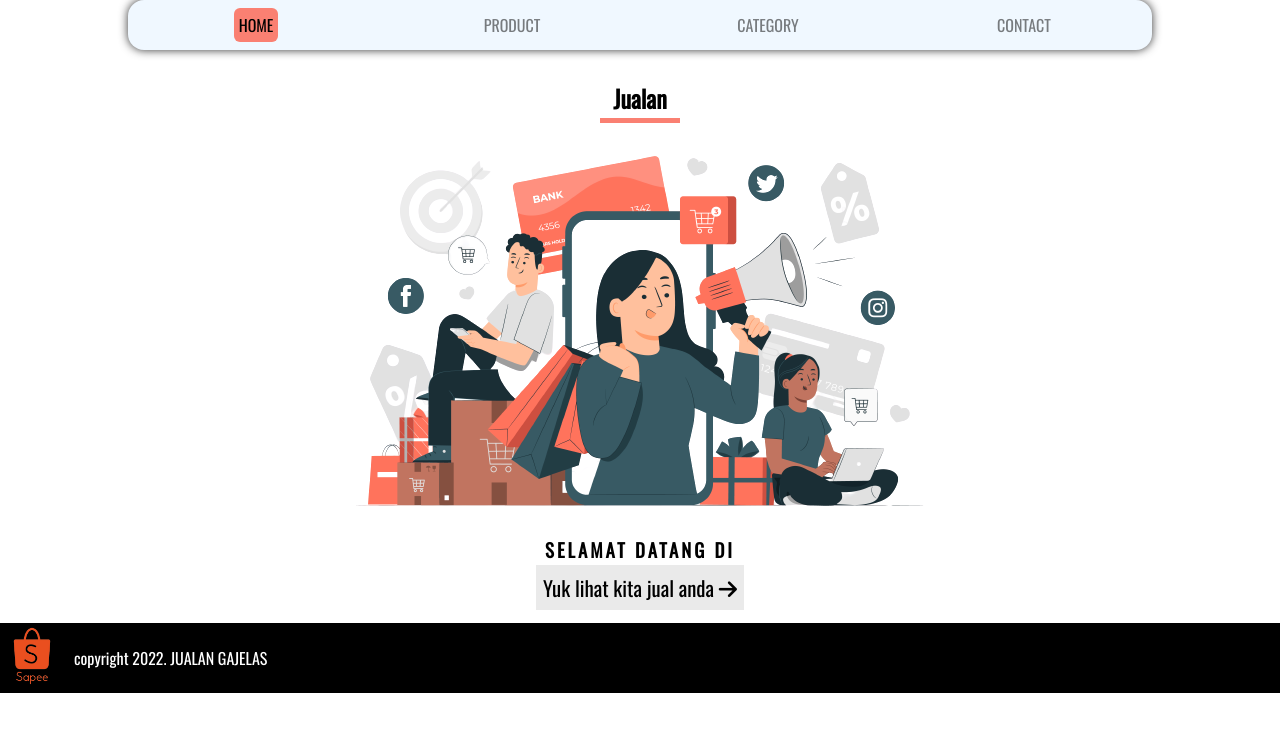
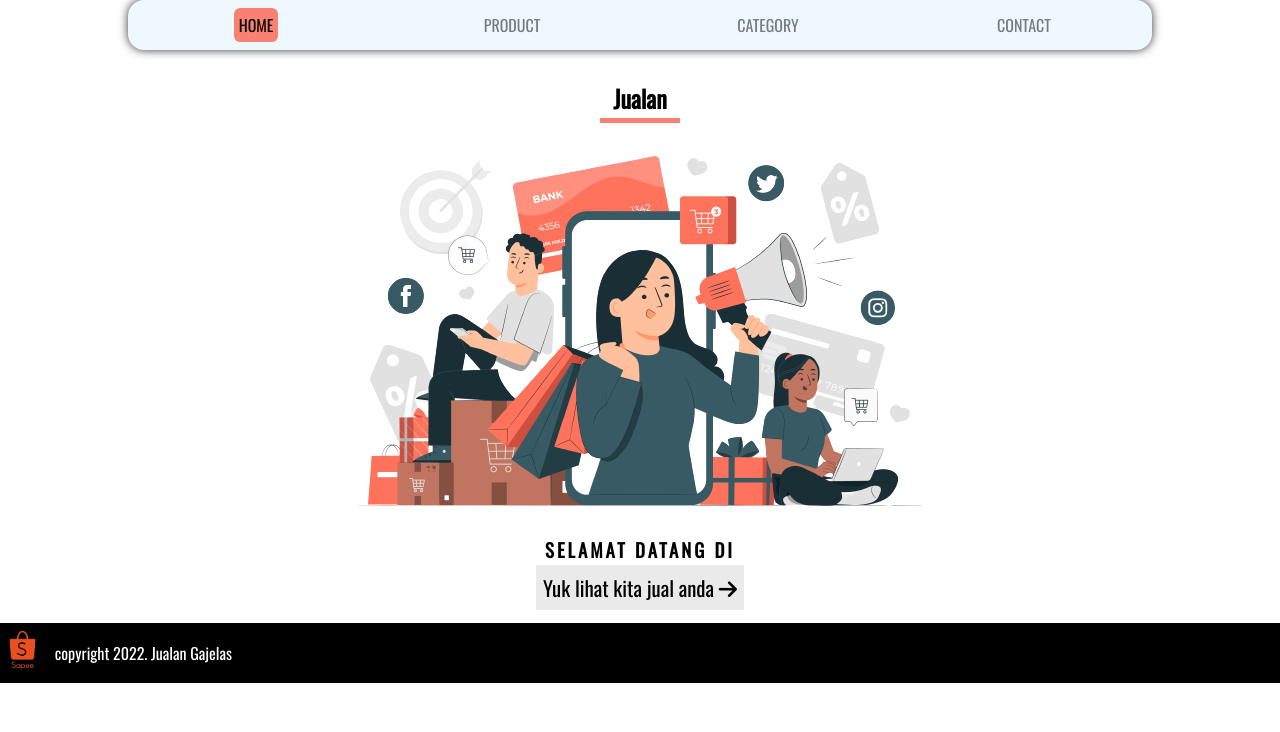
Before and after one commit to raisyaf20/jualan, a plain HTML site: page index.html in a window 1280 px wide. Drawn offline with nearby package versions, Linux system fonts and the light colour scheme.

Commit message:
mengubah style dan tag html

```diff
--- a/assets/style.css
+++ b/assets/style.css
@@ -111,7 +111,7 @@ header {
 
 /* footer */
 footer {
-  height: 70px;
+  height: 60px;
   background-color: black;
   display: flex;
   /* justify-content: space-evenly; */
@@ -124,7 +124,7 @@ footer p {
 }
 
 .left {
-  flex-basis: 5%;
+  flex-basis: 3.5%;
 }
 
 /* end footer */
--- a/index.html
+++ b/index.html
@@ -82,7 +82,7 @@
       <div class="left">
         <img src="assets/img/logo.png" alt="" />
       </div>
-      <p>copyright <span id="year"></span>. JUALAN GAJELAS</p>
+      <p>copyright <span id="year"></span>. Jualan Gajelas</p>
     </footer>
     <!-- end footer -->
 
```
Also changed, not shown: 1 other file.
